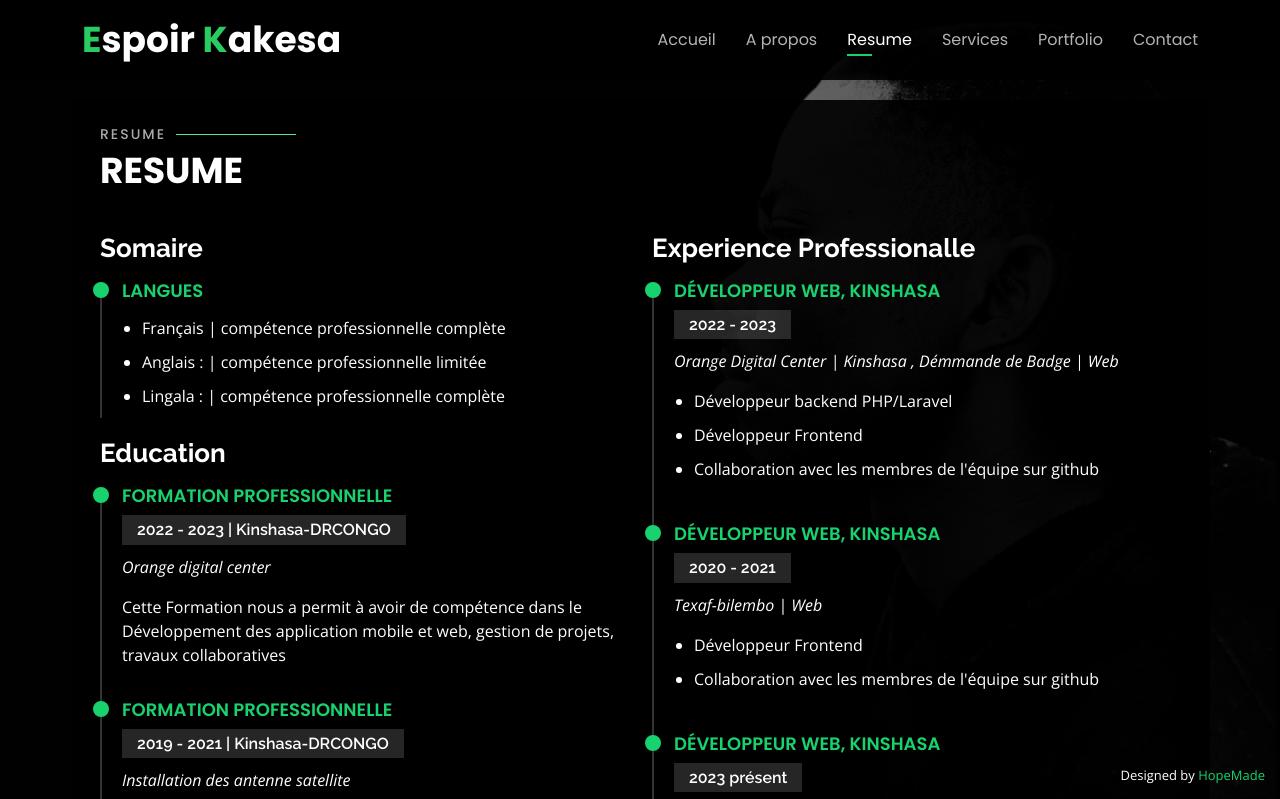
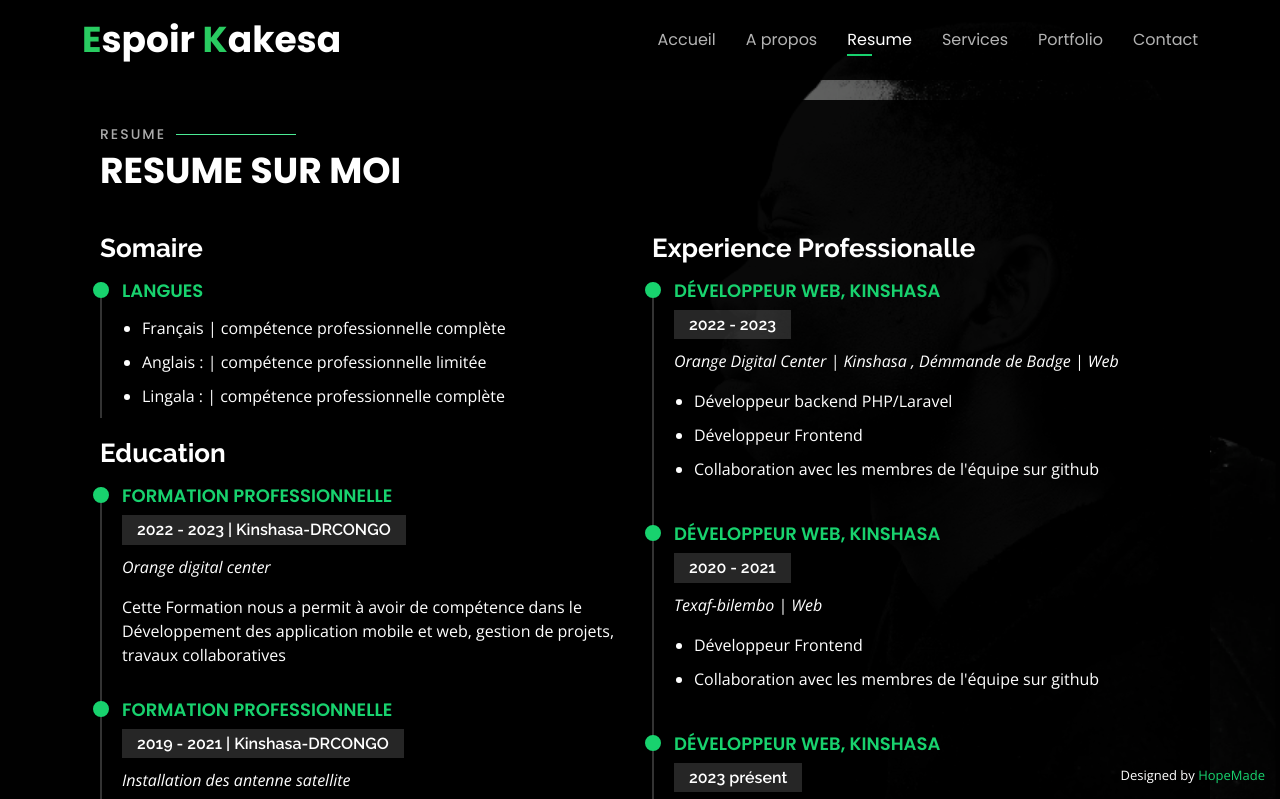
Before and after one commit to Kakesa/Kakesa, a plain HTML site: page index.html in a window 1280 px wide. Both pictures are taken after a click on the link "Resume". Shown: the top 799 px of the page. Drawn offline with nearby package versions, Linux system fonts and the light colour scheme.

Commit message:
first commit

```diff
--- a/index.html
+++ b/index.html
@@ -395,7 +395,7 @@
 
       <div class="section-title">
         <h2>Resume</h2>
-        <p>Resume</p>
+        <p>Resume sur moi</p>
       </div>
 
       <div class="row">
```
